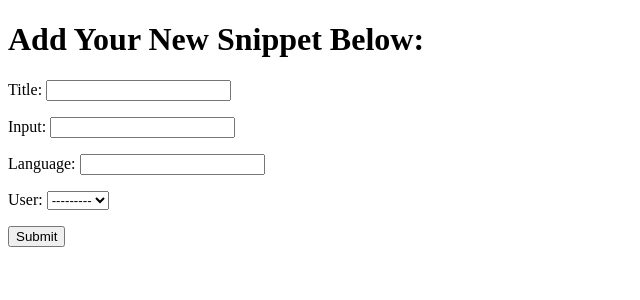
After one commit to momentum-team-7/django-multiple-choice-tristanmatthew, a Django app: page /snippet/new in a window 1280 px wide. The commit adds this page. Shown: the top 300 px of the page, without its empty margins (0-640 px from the left). Run offline with Django 3.2, Linux system fonts and the light colour scheme.

Commit message:
added add snippet, edit snippet, delete snippet form. homepage renders all snippets, updated snippet model

```diff
--- a/core/forms.py
+++ b/core/forms.py
@@ -1,7 +1,7 @@
 from django import forms
 from .models import Profile, Snippet
 
-class LoginForm(forms.ModelForm):
+class SnippetForm(forms.ModelForm):
     class Meta:
-        model = Login
-        fields = ['username', 'password']
+        model = Snippet
+        fields = ['Title','Input','Language', 'user']
--- a/core/models.py
+++ b/core/models.py
@@ -14,14 +14,18 @@ class Profile(models.Model):
         return f"{self.name} | {self.snippet} | {self.date_added}"
 
 class Snippet(models.Model):
-    code_desc = models.CharField(max_length=300)
-    code_input = models.CharField(max_length=1500)
-    code_lang = models.CharField(max_length=100)
+    Title = models.CharField(max_length=300)
+    Input = models.CharField(max_length=1500)
+    Language = models.CharField(max_length=100)
+    user = models.ForeignKey(User, on_delete=models.CASCADE, blank=True, null=True)
 
     def __str__(self):
-        return f"{self.code_desc} | {self.code_input} | {self.code_lang}"
+        return self.Title
 
 class Login(models.Model):
     username = models.CharField(max_length=8)
     email = models.CharField(max_length=40)
     password = models.CharField(max_length=10)
+
+    class Tag(models.Model):
+        pass
--- a/core/views.py
+++ b/core/views.py
@@ -1,6 +1,7 @@
 from django.shortcuts import render, get_object_or_404
 from django.http import HttpResponseRedirect
 from .models import Profile, Snippet
+from .forms import SnippetForm
 
 
 # Create your views here.
@@ -34,14 +35,39 @@ def snippet(request):
     snippet = Snippet.objects.all()
     return render(request, 'html/snippets.html')
 
+def snippet_list(request):
+    snippets = Snippet.objects.all()
+    return render(request, 'html/index.html',{'snippets': snippets})
+
 
 def add_snippet(request):
-    pass
+    if request.method == 'POST':
+        form = SnippetForm(request.POST)
+        if form.is_valid():
+            form.save()
+            return HttpResponseRedirect('/')
+
+    else:
+        form = SnippetForm()
+
+    return render(request, 'html/add_snippet.html', {'form': form})
 
 
-def edit_snippet(request):
-    pass
+
+def edit_snippet(request, pk):
+    snippet = get_object_or_404(Snippet, pk=pk)
+    if request.method == 'POST':
+        form = SnippetForm(request.POST, instance=snippet)
+        if form.is_valid():
+            form.save()
+            return HttpResponseRedirect('/')
+
+    else:
+        form = SnippetForm(instance=snippet)
+    return render(request, 'html/edit_snippet.html', {'form': form, 'snippet':snippet })
 
 
-def delete_snippet(request):
-    pass
+def delete_snippet(request, pk):
+    snippet = get_object_or_404(Snippet, pk=pk)
+    snippet.delete()
+    return HttpResponseRedirect('/')
--- a/django_codesnippet/urls.py
+++ b/django_codesnippet/urls.py
@@ -17,15 +17,17 @@ from django.contrib import admin
 from django.conf import settings
 from django.urls import include, path
 from core import views
-from django.contrib.auth.views import LoginView
 
 urlpatterns = [
     path('admin/', admin.site.urls),
     path('accounts/', include('registration.backends.simple.urls')),
-    path('', views.index, name="home"),
+    path('', views.snippet_list, name="home"),
     path('profile_list', views.profile_list, name="profile-list"),
     path('profile', views.profile, name="profile"),
-    path('snippet', views.snippet, name="snippet"),
+    path('snippet_list', views.snippet_list, name="snippet-list"),
+    path('snippet/new', views.add_snippet, name="add-snippet"),
+    path('snippets/<int:pk>/edit', views.edit_snippet, name="edit-snippet"),
+    path('snippets/<int:pk>/delete', views.delete_snippet, name="delete-snippet"),
 
 ]
 
--- /dev/null
+++ b/templates/html/add_snippet.html
@@ -0,0 +1,12 @@
+{% extends 'base.html' %}
+
+{% block content %}
+<h1>Add Your New Snippet Below:</h1>
+
+<form action= "{% url 'add-snippet' %}" method = "post">
+    {% csrf_token %}
+    {{ form.as_p }}
+    <input type="submit" value="Submit">
+</form>
+
+{% endblock content %}
```
Also changed, not shown: templates/html/edit_snippet.html (added, +14 -0 lines), templates/html/index.html (+4 -4 lines), templates/html/snippets.html (deleted, +0 -8 lines), core/migrations/0002_login_profile_snippet_tag.py (added), core/migrations/0003_auto_20210305_2230.py (added).
